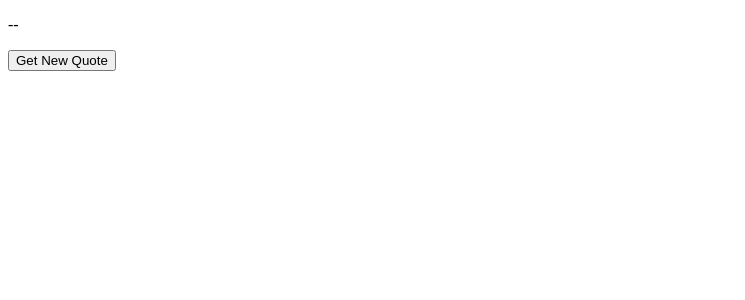
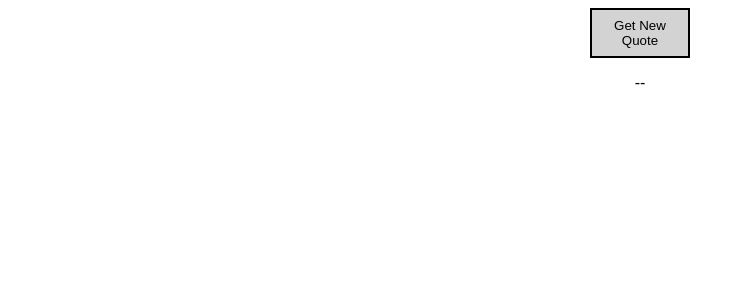
Before and after one commit to licarpen/quotes, a React app: page / in a window 1280 px wide. Shown: the top 300 px of the page, without its empty margins (0-745 px from the left). Built offline with nearby package versions, Linux system fonts and the light colour scheme.

Commit message:
add minimal styling

```diff
--- /dev/null
+++ b/src/components/quotes/Quote.css
@@ -0,0 +1,12 @@
+.Quote {
+  text-align: center;
+  margin: auto;
+  font-family: Arial, Helvetica, sans-serif;
+
+  button {
+    width: 100px;
+    height: 50px;
+    background: lightgrey;
+    border: solid 2px black;
+  }
+}
--- a/src/components/quotes/Quote.js
+++ b/src/components/quotes/Quote.js
@@ -1,12 +1,13 @@
 import React from 'react';
 import PropTypes from 'prop-types';
+import styles from './Quote.css';
 
 const Quote = ({ quote, character, image, onClick }) => (
-  <>
+  <div className={styles.Quote}>
+    <button onClick={onClick}>Get New Quote</button>
     <p>{quote} --{character}</p>
     <img src={image}/>
-    <button onClick={onClick}>Get New Quote</button>
-  </>
+  </div>
 );
 
 Quote.propTypes = {
```
Also changed, not shown: 1 other file (tests, documents, lock files or other folders).
